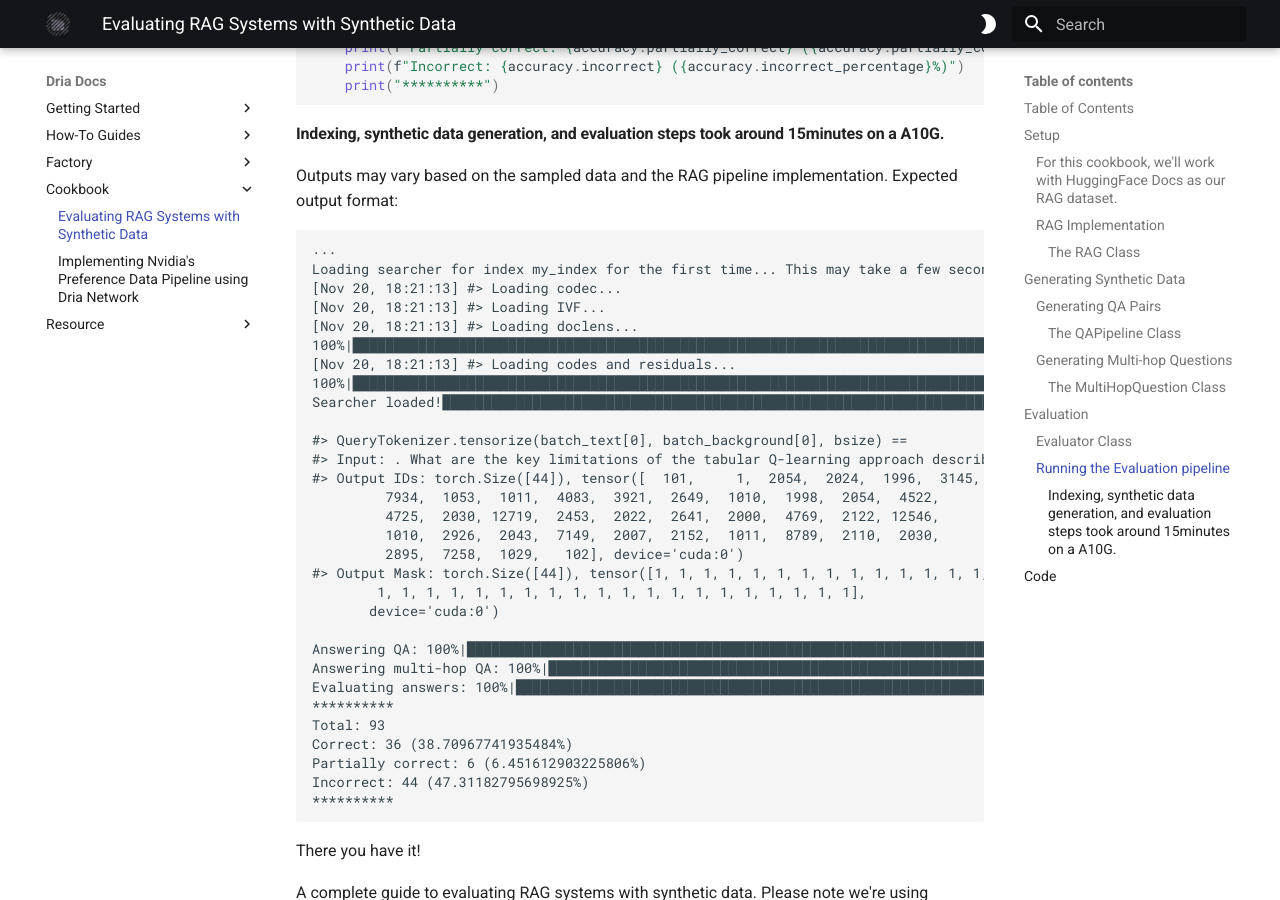
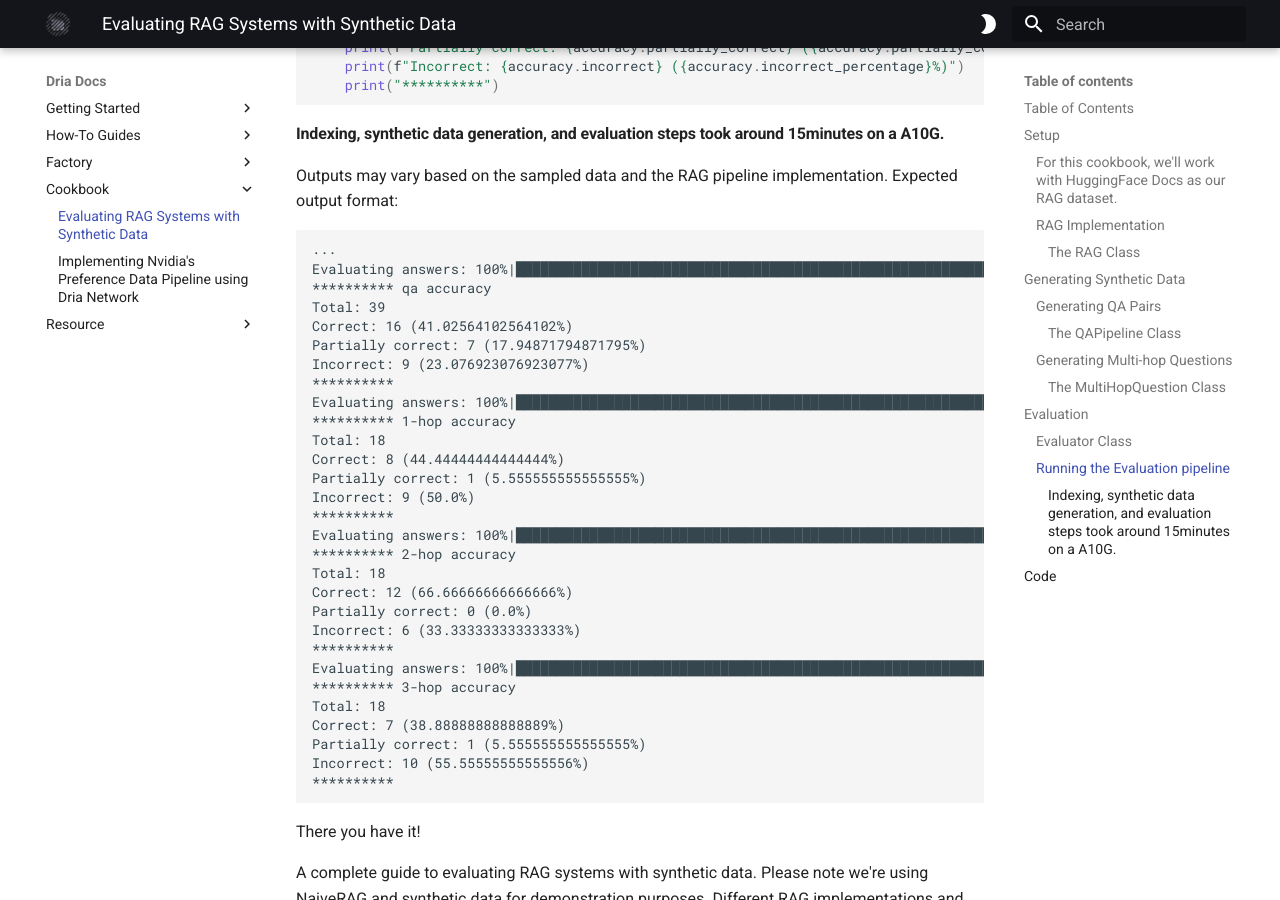
Before and after one commit to firstbatchxyz/dria-blog, an MkDocs documentation site: the page built from docs/cookbook/eval.md, in a window 1280 px wide and 900 px high, scrolled down 7538 px. Built offline with MkDocs 1.6.1 and Material for MkDocs 9.7.7, drawn with Linux system fonts in a browser that asks for light colours.

Commit message:
eval update

````diff
--- a/docs/cookbook/eval.md
+++ b/docs/cookbook/eval.md
@@ -374,34 +374,33 @@ Expected output format:
 
 ```commandline
 ...
-Loading searcher for index my_index for the first time... This may take a few seconds
-[Nov 20, 18:21:13] #> Loading codec...
-[Nov 20, 18:21:13] #> Loading IVF...
-[Nov 20, 18:21:13] #> Loading doclens...
-100%|██████████████████████████████████████████████████████████████████████████████████████████████████████████████████████████████████| 2/2 [00:00<00:00, 2473.06it/s]
-[Nov 20, 18:21:13] #> Loading codes and residuals...                                                                                             | 0/2 [00:00<?, ?it/s]
-100%|████████████████████████████████████████████████████████████████████████████████████████████████████████████████████████████████████| 2/2 [00:00<00:00, 17.42it/s]
-Searcher loaded!█████████████████████████████████████████████████████████████████████████████████████████████████████████████████████████| 2/2 [00:00<00:00, 17.47it/s]
-
-#> QueryTokenizer.tensorize(batch_text[0], batch_background[0], bsize) ==
-#> Input: . What are the key limitations of the tabular Q-learning approach described, and what alternative methods or modifications might be considered to address these limitations, especially when dealing with high-dimensional state or action spaces?,           True,           None
-#> Output IDs: torch.Size([44]), tensor([  101,     1,  2054,  2024,  1996,  3145, 12546,  1997,  1996, 21628,
-         7934,  1053,  1011,  4083,  3921,  2649,  1010,  1998,  2054,  4522,
-         4725,  2030, 12719,  2453,  2022,  2641,  2000,  4769,  2122, 12546,
-         1010,  2926,  2043,  7149,  2007,  2152,  1011,  8789,  2110,  2030,
-         2895,  7258,  1029,   102], device='cuda:0')
-#> Output Mask: torch.Size([44]), tensor([1, 1, 1, 1, 1, 1, 1, 1, 1, 1, 1, 1, 1, 1, 1, 1, 1, 1, 1, 1, 1, 1, 1, 1,
-        1, 1, 1, 1, 1, 1, 1, 1, 1, 1, 1, 1, 1, 1, 1, 1, 1, 1, 1, 1],
-       device='cuda:0')
-
-Answering QA: 100%|████████████████████████████████████████████████████████████████████████████████████████████████████████████████████| 36/36 [02:07<00:00,  3.55s/it]
-Answering multi-hop QA: 100%|██████████████████████████████████████████████████████████████████████████████████████████████████████████| 19/19 [01:48<00:00,  5.73s/it]
-Evaluating answers: 100%|██████████████████████████████████████████████████████████████████████████████████████████████████████████████| 93/93 [02:46<00:00,  1.80s/it]
+Evaluating answers: 100%|██████████████████████████████████████████████████████████████████████████████████████████████████████████████| 39/39 [01:55<00:00,  2.97s/it]
+********** qa accuracy
+Total: 39
+Correct: 16 (41.02564102564102%)
+Partially correct: 7 (17.94871794871795%)
+Incorrect: 9 (23.076923076923077%)
 **********
-Total: 93
-Correct: 36 (38.70967741935484%)
-Partially correct: 6 (6.451612903225806%)
-Incorrect: 44 (47.31182795698925%)
+Evaluating answers: 100%|██████████████████████████████████████████████████████████████████████████████████████████████████████████████| 18/18 [00:36<00:00,  2.05s/it]
+********** 1-hop accuracy
+Total: 18
+Correct: 8 (44.44444444444444%)
+Partially correct: 1 (5.555555555555555%)
+Incorrect: 9 (50.0%)
+**********
+Evaluating answers: 100%|██████████████████████████████████████████████████████████████████████████████████████████████████████████████| 18/18 [00:30<00:00,  1.71s/it]
+********** 2-hop accuracy
+Total: 18
+Correct: 12 (66.66666666666666%)
+Partially correct: 0 (0.0%)
+Incorrect: 6 (33.33333333333333%)
+**********
+Evaluating answers: 100%|██████████████████████████████████████████████████████████████████████████████████████████████████████████████| 18/18 [00:34<00:00,  1.91s/it]
+********** 3-hop accuracy
+Total: 18
+Correct: 7 (38.88888888888889%)
+Partially correct: 1 (5.555555555555555%)
+Incorrect: 10 (55.55555555555556%)
 **********
 ```
 
````
